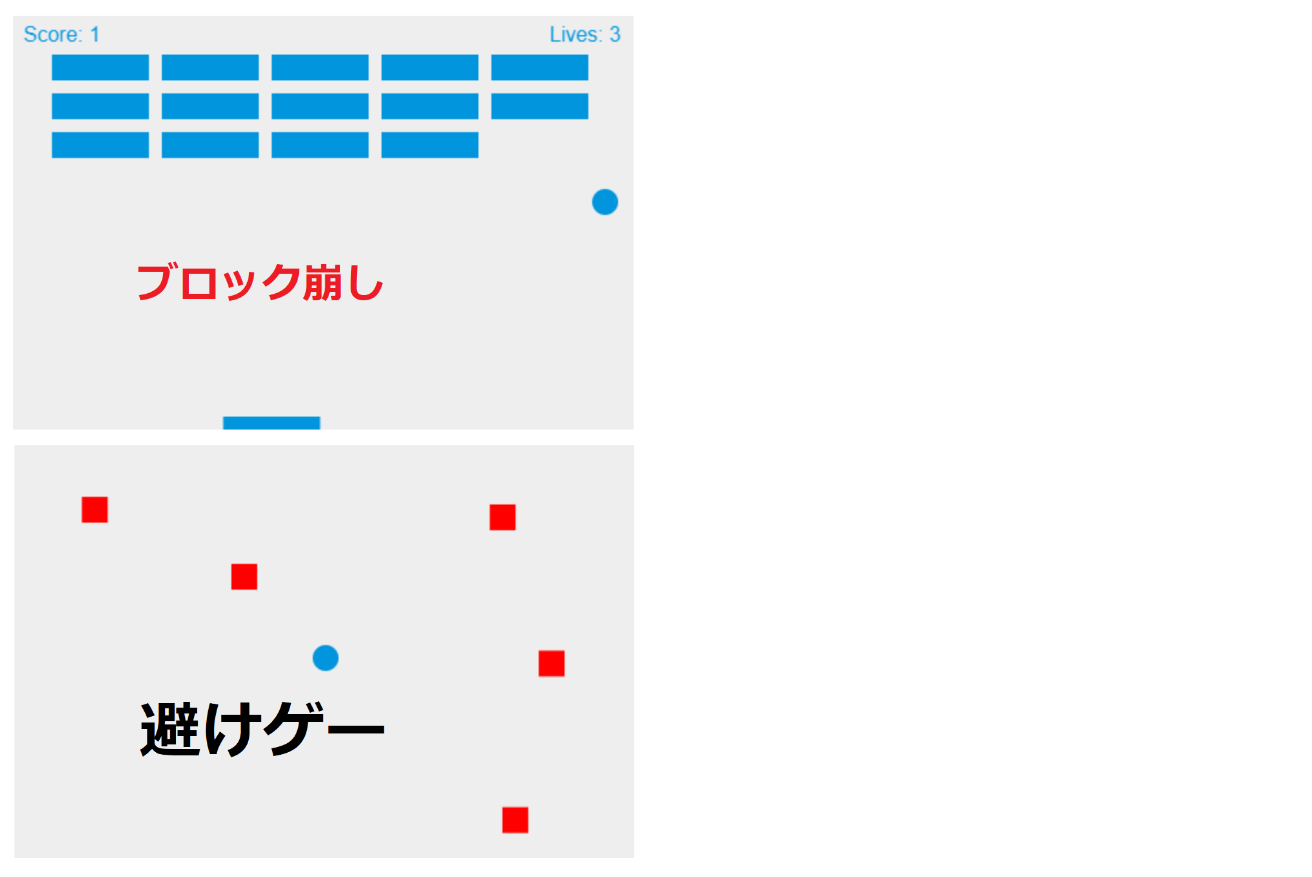
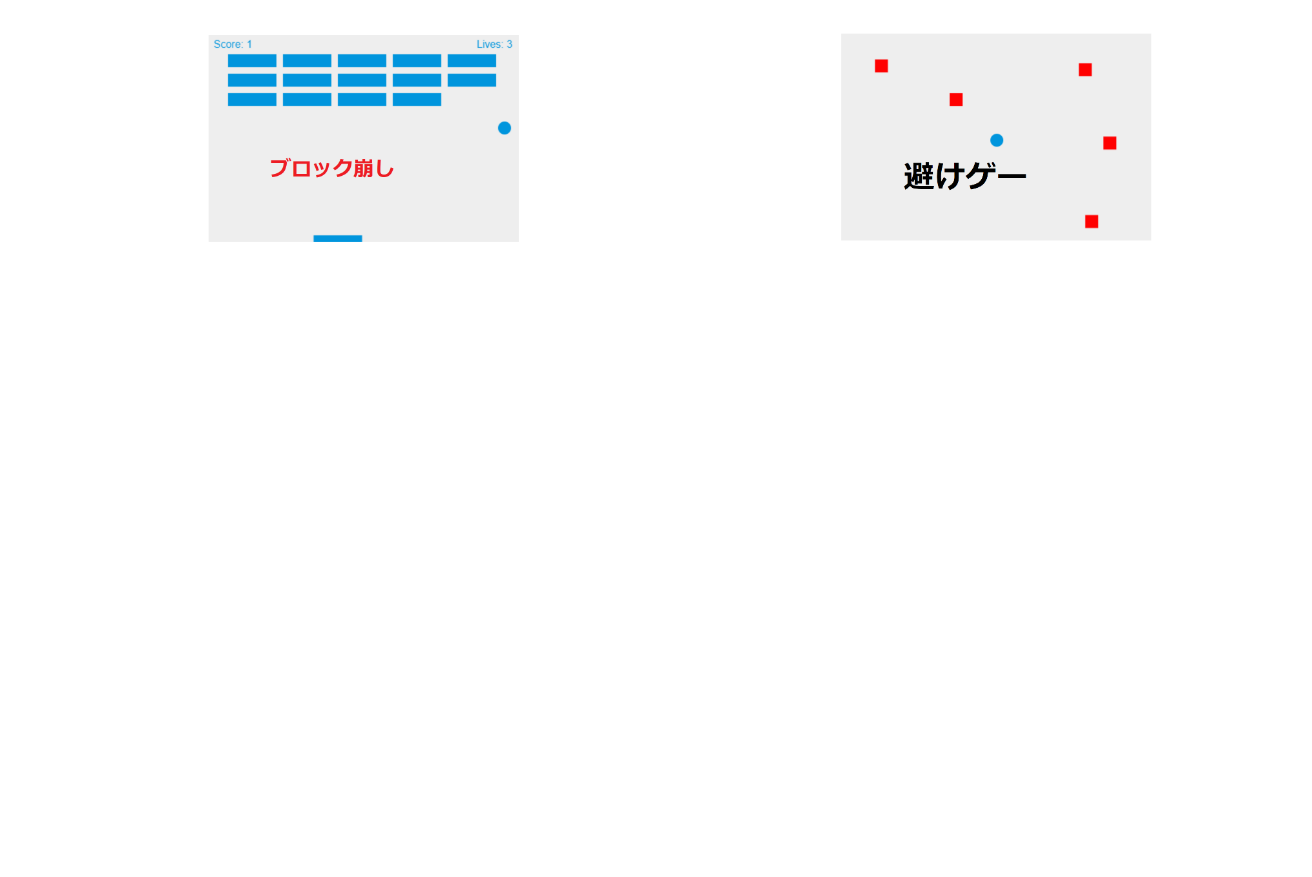
Before and after one commit to omu58n/Game, a plain HTML site: page index.html in a window 1280 px wide. Shown: the whole page, 1312 px wide, since content can reach past the window. After the commit the page ends 800 px from the top, so only its background shows below. Drawn offline with Linux system fonts and the light colour scheme.

Commit message:
modified index

```diff
--- /dev/null
+++ b/index.css
@@ -0,0 +1,17 @@
+.nav {
+    display: table;
+    width: 100%;
+    background: #FFF;
+}
+.item {
+    display: table-cell;
+    text-align: center;
+    vertical-align: middle;
+}
+.item a {
+    display: block;
+    padding: 15px 0;
+    color: #666;
+    text-decoration: none;
+    font-size: 14px;
+}
--- a/index.html
+++ b/index.html
@@ -3,9 +3,16 @@
 <head>
     <meta charset="UTF-8">
     <title>ゲーム</title>
+    <link rel="stylesheet" type="text/css" href="index.css">
 </head>
 <body>
-    <a href="blockout/blockout.html"><img src="img/blockout.png" alt="ブロック崩し" width="50%" height="50%"></a>
-    <a href="yokeru/yokeru.html"><img src="img/yokeru.png" alt="避けゲー" width="50%" height="50%"></a>
+    <ul class="nav">
+        <li class="item">
+            <a href="blockout/blockout.html"><img src="img/blockout.png" alt="ブロック崩し" width="50%" height="50%"></a>
+        </li>
+        <li class="item">
+            <a href="yokeru/yokeru.html"><img src="img/yokeru.png" alt="避けゲー" width="50%" height="50%"></a>
+        </li>
+    </ul>
 </body>
 </html>
```
